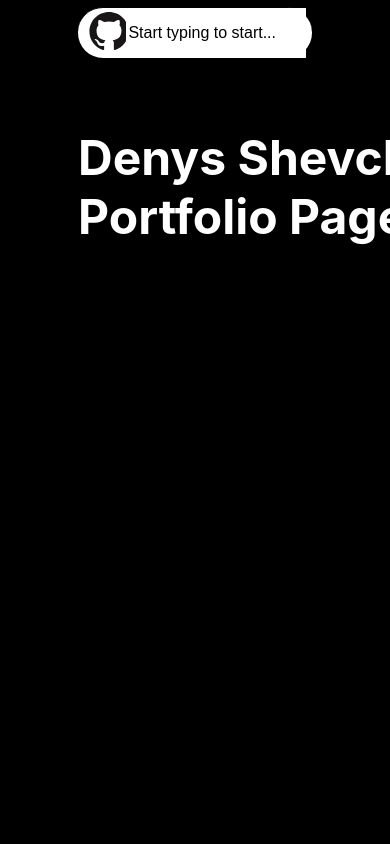
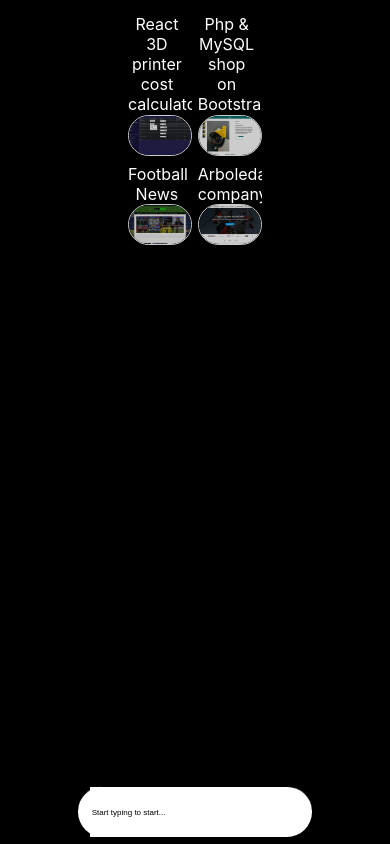
Before and after one commit to sanaj781/portfolio, a React (Create React App) app: page /#/projects in a window 390 px wide. Shown: the top 844 px of the page. Built offline with nearby package versions, Linux system fonts and the light colour scheme.

Commit message:
basic CSS @media  added for small screens

```diff
--- a/src/App.css
+++ b/src/App.css
@@ -165,3 +165,24 @@ input:focus {
   width: 90%;
   padding-bottom: 1%;
 }
+
+@media only screen and (max-width: 850px) {
+  .input-field-text {
+    font-size: 0.5em;
+  }
+  .message-wrapper {
+    font-size: 0.8em;
+  }
+}
+@media only screen and (max-width: 460px) {
+  .render-area {
+    height: calc(100vh - 65px);
+    width: 100%;
+  }
+  .input-field-icons-wrapper {
+    display: none;
+  }
+  .buttons-wrapper {
+    width: 100%;
+  }
+}
--- a/src/App2.jsx
+++ b/src/App2.jsx
@@ -29,6 +29,7 @@ const App = () => {
 
   const currentLocation = useLocation().pathname;
   const handleTyping = () => {
+    if (currentLocation !== "/projects") {
       const startTyping = (id) => {
         //splitting message into symbols for animation
         let messageBySymbols = messages[id].message.split("");
@@ -66,7 +67,6 @@ const App = () => {
               minutes;
 
             messages[id].class += " visible";
-          console.log(messages[id]);
 
             clearInterval(typingInterval);
             //Post a message
@@ -84,6 +84,10 @@ const App = () => {
         }, 40);
       };
       const myTimeout = setTimeout(() => startTyping(0), 1500);
+    } else
+      alert(
+        "Oh, Sorry. I am working on fixing this problem. Make sure you are on the main page before reload! ;-)"
+      );
   };
 
   let MainContent = "main-content";
@@ -108,6 +112,7 @@ const App = () => {
       }
     }
   }
+
   return (
     <React.Fragment>
       <div className="app">
--- a/src/modules/projects.jsx
+++ b/src/modules/projects.jsx
@@ -30,7 +30,7 @@ class MyProjects extends Component {
         title: Arboleda,
         link: "https://arboleda.pl",
         class: "project-img-nonhovered",
-        description: "One-page web-site for a company",
+        description: "Arboleda company",
       },
     ],
   };
```
Lines whose indentation alone changed are shown as unchanged.
